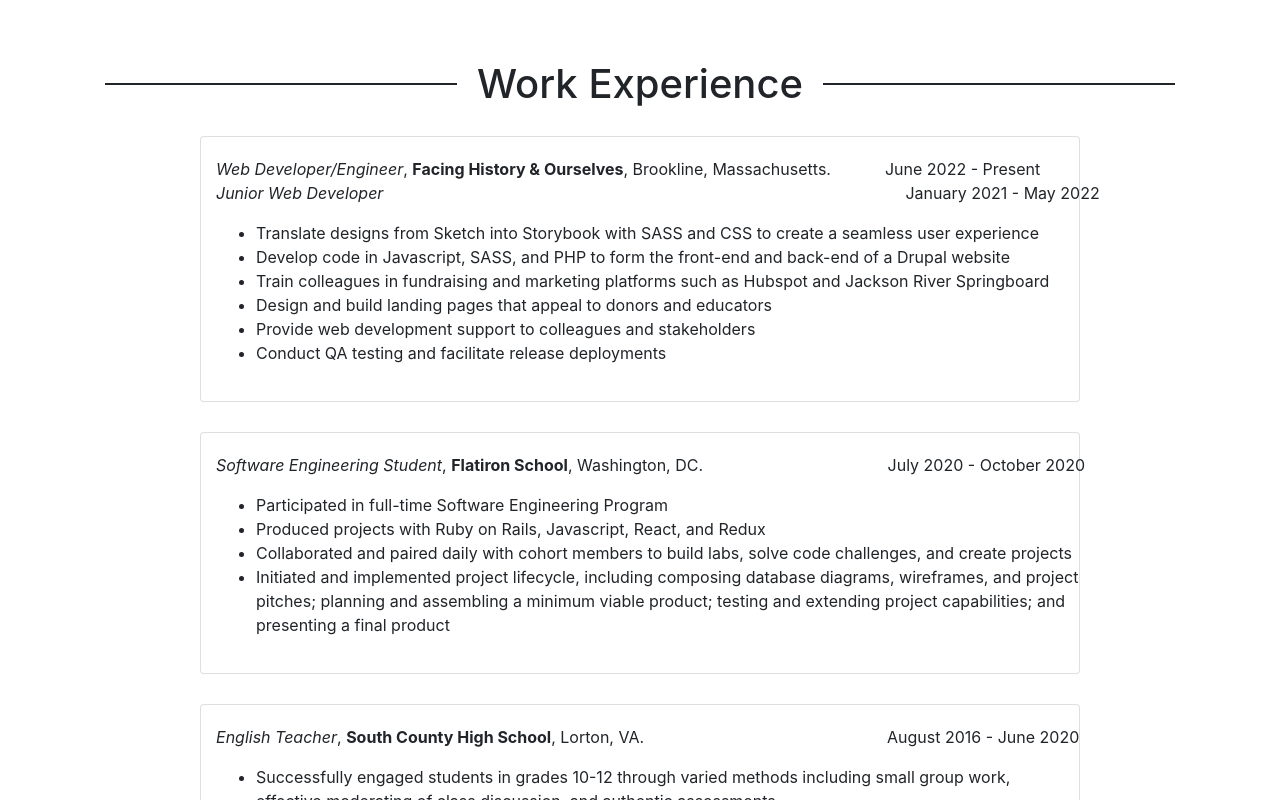
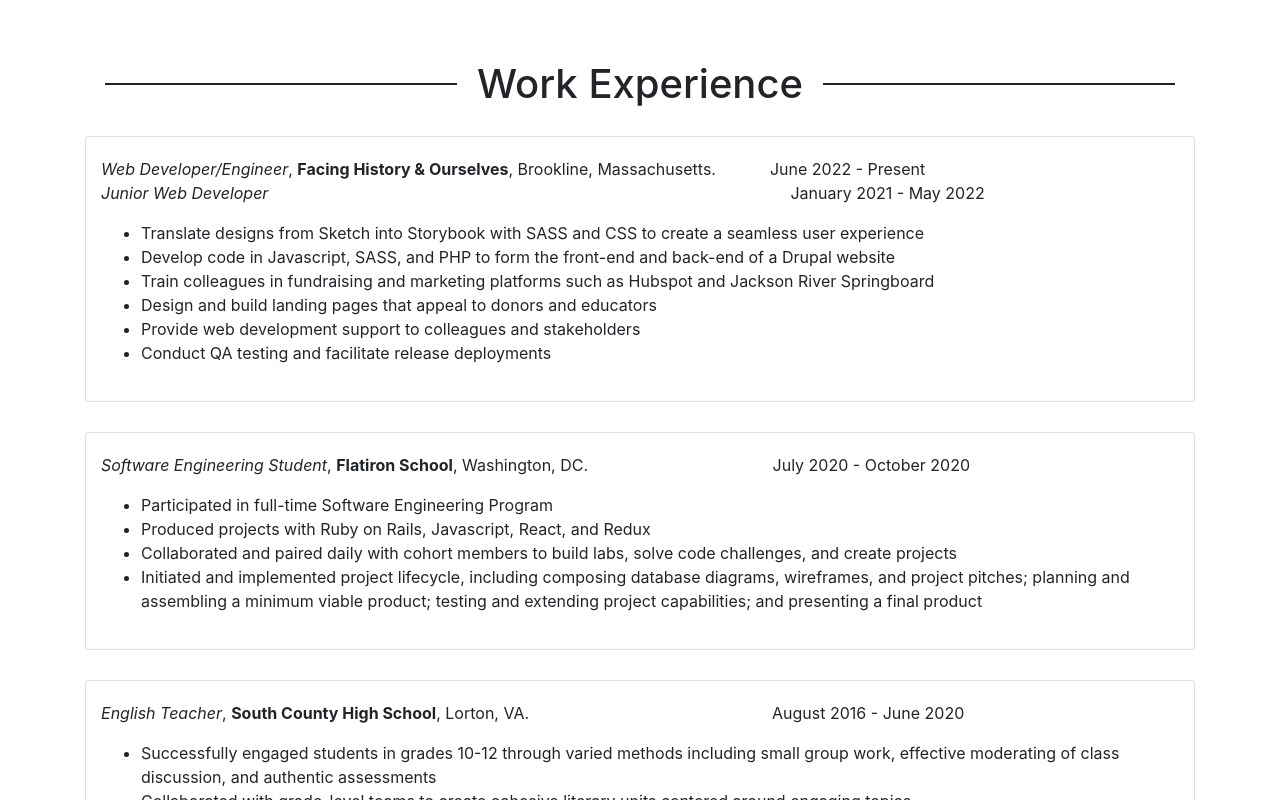
Before and after one commit to chsohn15/amplifyapp, a React (Create React App) app: page / in a window 1280 px wide. Shown: the part 1560-2360 px from the top of the page. Built offline with nearby package versions, Linux system fonts and the light colour scheme; no server answers.

Commit message:
adjust card styling

```diff
--- a/src/components/Work.js
+++ b/src/components/Work.js
@@ -13,7 +13,7 @@
       <Row style={{marginLeft: '0px', marginRight: '0px'}}>
         <SectionHeader Header={props.Header} title={"Work Experience"}/>
       </Row>
-      <Row style={{marginLeft: '100px', marginTop: '0px', marginRight: '100px'}}>
+      <Row className='cards-container'>
         <Col>
         <Card className='card-work'>
             <Row >
--- a/src/index.scss
+++ b/src/index.scss
@@ -1 +1,12 @@
 @import 'node_modules/react-modal-video/scss/modal-video.scss';
+
+main #work div.cards-container.row {
+    margin-left: '100px';
+    margin-top: '0px';
+    margin-right: '100px';
+
+    @media screen and (max-width: 1199px) {
+       margin-left: 0;
+       margin-right: 0;
+    }
+}
```
